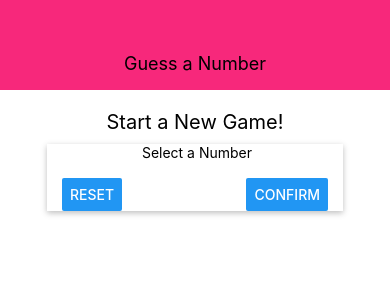
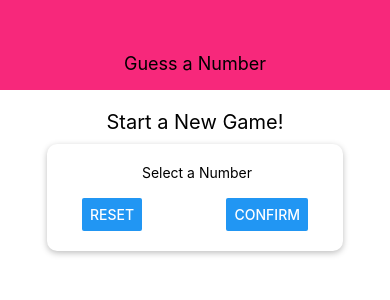
Before and after one commit to hunter-graves/reactnativeparttwo, a React Native app: screen / in a window 390 px wide. Shown: the top 300 px of the page. Built offline with nearby package versions, Linux system fonts and the light colour scheme.

Commit message:
rounded corners, elevation for android

```diff
--- a/screens/StartGameScreen.js
+++ b/screens/StartGameScreen.js
@@ -37,8 +37,11 @@ const styles = StyleSheet.create({
         shadowColor: 'black',
         shadowOffset: {width: 0, height: 2},
         shadowRadius: 6,
+        elevation: 8,
         shadowOpacity: 0.26,
-        backgroundColor: 'white'
+        backgroundColor: 'white',
+        padding: 20,
+        borderRadius: 10
 
     },
     buttonContainer: {
```
